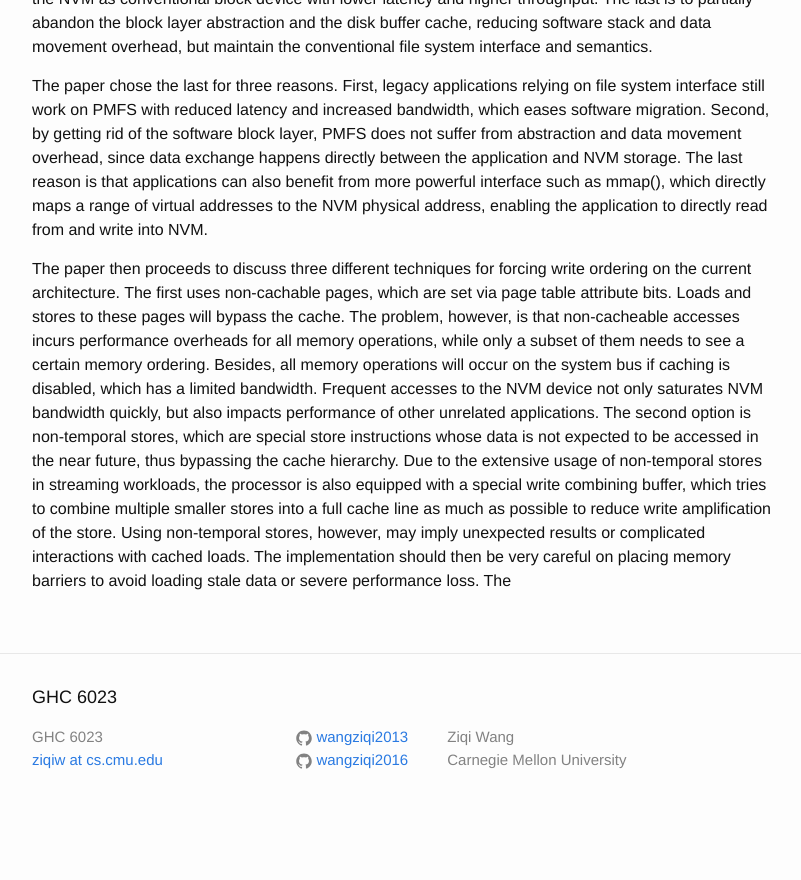
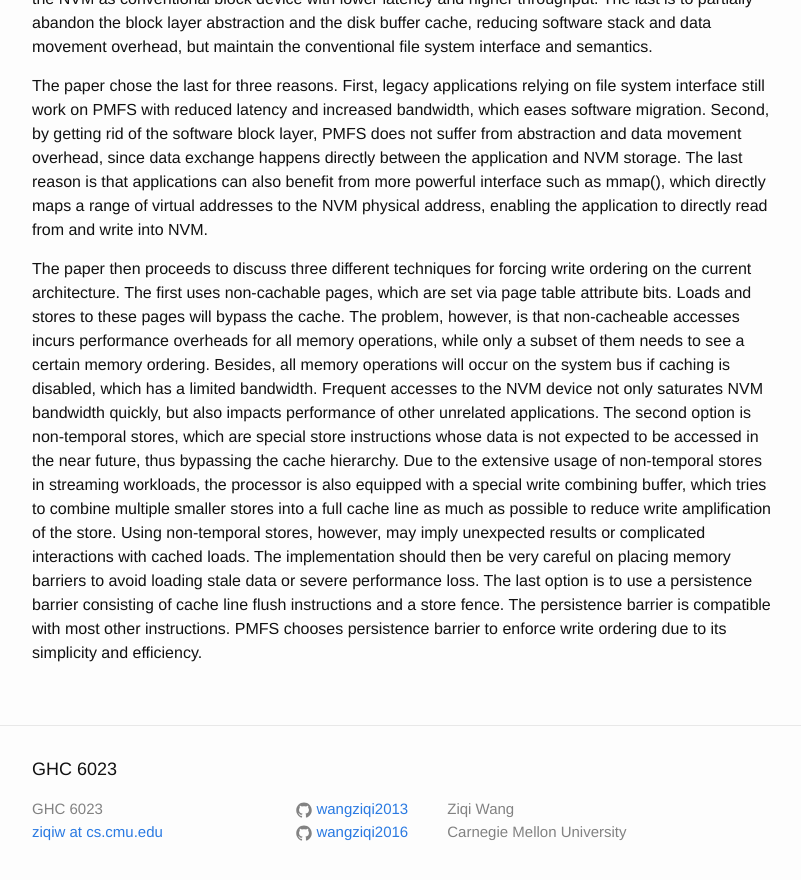
Before and after one commit to wangziqi2013/wangziqi2013.github.io, a Jekyll site: the page built from _posts/2020-06-23-pmfs.markdown, in a window 1280 px wide and 900 px high, scrolled down 607 px. Shown: the top 880 px of the window, without its empty margins (238-1039 px from the left). Built offline with Jekyll 4.4.1, drawn with Linux system fonts in a browser that asks for light colours; before the commit the page ends 1438 px from its top, so only the background shows below that.

Commit message:
Addding persistence barrier

```diff
--- a/_posts/2020-06-23-pmfs.markdown
+++ b/_posts/2020-06-23-pmfs.markdown
@@ -41,4 +41,6 @@ workloads, the processor is also equipped with a special write combining buffer,
 stores into a full cache line as much as possible to reduce write amplification of the store. Using non-temporal
 stores, however, may imply unexpected results or complicated interactions with cached loads. The implementation
 should then be very careful on placing memory barriers to avoid loading stale data or severe performance loss.
-The
+The last option is to use a persistence barrier consisting of cache line flush instructions and a store fence. The
+persistence barrier is compatible with most other instructions. PMFS chooses persistence barrier to enforce
+write ordering due to its simplicity and efficiency.
```
